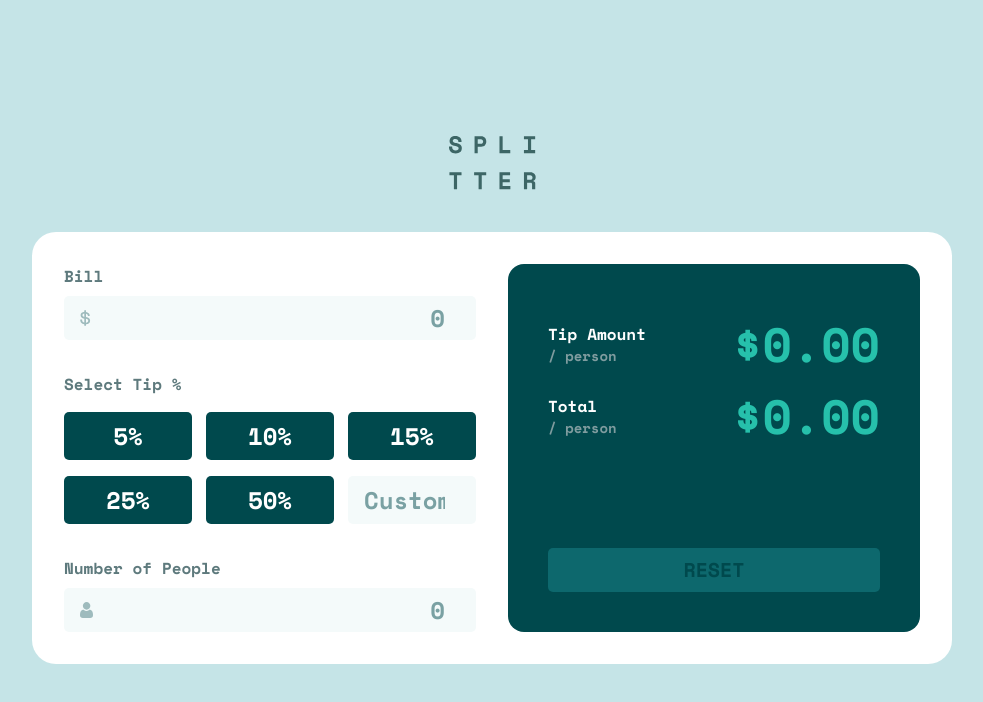
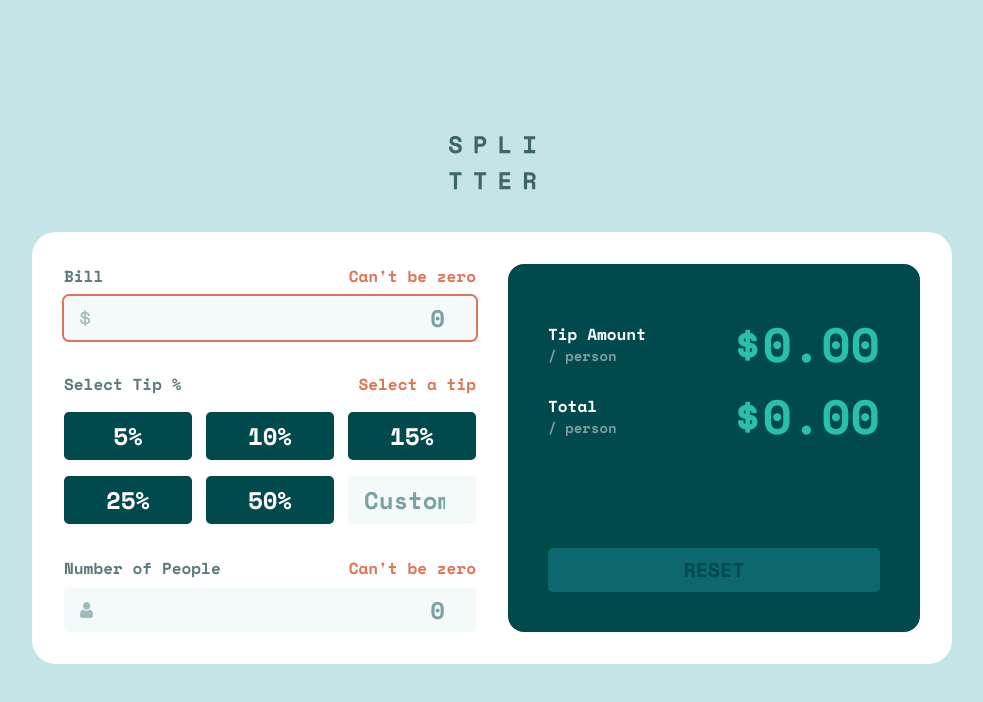
Before and after one commit to JYLN/tip-calculator-challenge, a SvelteKit app: page / in a window 1280 px wide. Shown: the top 702 px of the page, without its empty margins (148-1131 px from the left). Built offline with nearby package versions, Linux system fonts and the light colour scheme.

Commit message:
feat: :goal_net: implement validation and error handling

```diff
--- a/src/app.css
+++ b/src/app.css
@@ -12,6 +12,7 @@
 	--color-grayishcyan: hsl(184, 14%, 56%);
 	--color-lightgrayishcyan: hsl(185, 41%, 84%);
 	--color-verylightgrayishcyan: hsl(189, 41%, 97%);
+	--color-orange: hsl(13, 70%, 61%);
 	--color-white: hsl(0, 0%, 100%);
 }
 
--- a/src/routes/+page.svelte
+++ b/src/routes/+page.svelte
@@ -19,7 +19,7 @@
 	});
 
 	let totalPerPerson = $derived.by(() => {
-		if (!billTotal || !people || !tipAmountPerPerson) return 0;
+		if (!billTotal || !people || tipAmountPerPerson < 0) return 0;
 		return billTotal / people + tipAmountPerPerson;
 	});
 
@@ -70,8 +70,13 @@
 	<div class="grid max-w-[920px] gap-8 rounded-t-3xl bg-white p-8 md:grid-cols-2 md:rounded-b-3xl">
 		<form class="grid gap-8">
 			<div class="grid">
-				<label for="bill">Bill</label>
-				<div class="relative mt-2">
+				<label for="bill" class="col-start-1 col-end-1 row-start-1 row-end-1">Bill</label>
+				<span class="text-orange col-start-2 col-end-2 row-start-1 row-end-1 ml-auto">
+					{#if !billTotal}
+						Can't be zero
+					{/if}
+				</span>
+				<div class="relative col-span-2 mt-2">
 					<img
 						src="/images/icon-dollar.svg"
 						alt=""
@@ -81,16 +86,29 @@
 						bind:value={billTotal}
 						id="bill"
 						type="number"
-						class="bg-verylightgrayishcyan focus-visible:outline-strongcyan appearance-textfield text-verydarkcyan caret-strongcyan block w-full rounded-[5px] py-1.5 pr-4 pl-10 text-right text-2xl focus-visible:outline-2"
+						class="bg-verylightgrayishcyan focus-visible:outline-strongcyan appearance-textfield text-verydarkcyan caret-strongcyan invalid:outline-orange block w-full rounded-[5px] py-1.5 pr-4 pl-10 text-right text-2xl invalid:outline-2 focus-visible:outline-2"
 						placeholder="0"
 						min="0"
 						step="0.01"
 						required
+						aria-invalid={!billTotal}
+						onchange={(e) => {
+							if (e.currentTarget.valueAsNumber < 0) {
+								billTotal = 0;
+							}
+						}}
 					/>
 				</div>
 			</div>
 			<div>
-				<p>Select Tip %</p>
+				<div class="flex justify-between">
+					<p>Select Tip %</p>
+					<span class="text-orange">
+						{#if (!tipPercent && customTipPercent === undefined) || (customTipPercent && customTipPercent < 0)}
+							Select a tip
+						{/if}
+					</span>
+				</div>
 				<div class="mt-4 grid grid-cols-2 gap-4 md:grid-cols-3 md:gap-x-3.5">
 					{#each tipPresets as tip}
 						<button
@@ -110,7 +128,7 @@
 					<input
 						bind:value={customTipPercent}
 						type="number"
-						class="appearance-textfield bg-verylightgrayishcyan text-verydarkcyan caret-strongcyan focus-visible:border-strongcyan size-full rounded-[5px] px-4 text-right text-2xl placeholder:text-center focus-visible:border-2 focus-visible:outline-none"
+						class="appearance-textfield bg-verylightgrayishcyan text-verydarkcyan invalid:border-orange caret-strongcyan focus-visible:border-strongcyan size-full rounded-[5px] px-4 text-right text-2xl placeholder:text-center invalid:border-2 focus-visible:border-2 focus-visible:outline-none"
 						placeholder="Custom"
 						min="0"
 						step="0.01"
@@ -119,12 +137,24 @@
 								setTip(0);
 							}
 						}}
+						onchange={(e) => {
+							if (e.currentTarget.valueAsNumber < 0) {
+								customTipPercent = 0;
+							}
+						}}
 					/>
 				</div>
 			</div>
-			<div>
-				<label for="people">Number of People</label>
-				<div class="relative mt-2">
+			<div class="grid">
+				<label for="people" class="col-start-1 col-end-1 row-start-1 row-end-1">
+					Number of People
+				</label>
+				<span class="text-orange col-start-2 col-end-2 row-start-1 row-end-1 ml-auto">
+					{#if !people}
+						Can't be zero
+					{/if}
+				</span>
+				<div class="relative col-span-2 mt-2">
 					<img
 						src="/images/icon-person.svg"
 						alt=""
@@ -138,6 +168,12 @@
 						placeholder="0"
 						min="0"
 						required
+						aria-invalid={!people || people < 0}
+						onchange={(e) => {
+							if (e.currentTarget.valueAsNumber < 0) {
+								people = 0;
+							}
+						}}
 					/>
 				</div>
 			</div>
```
